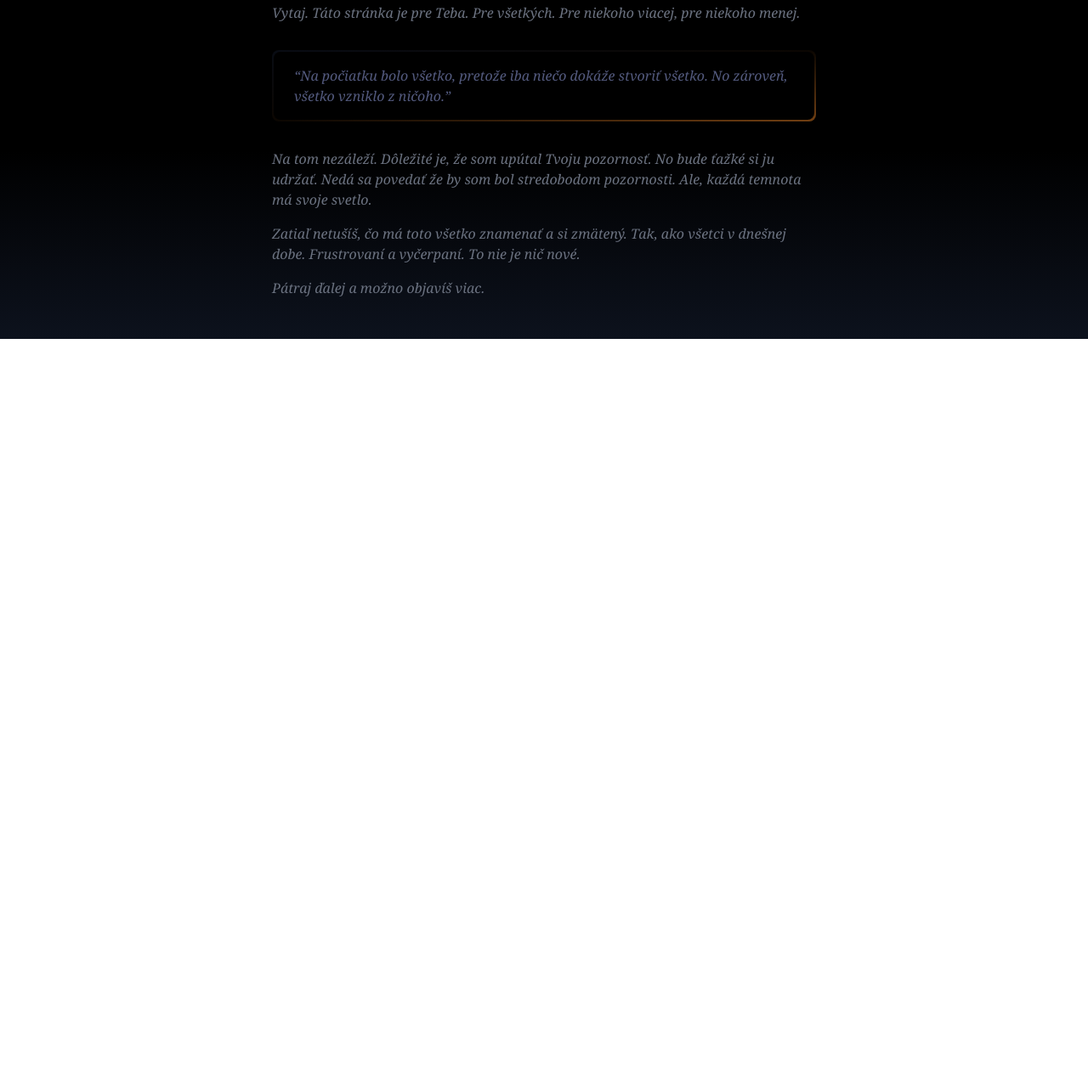
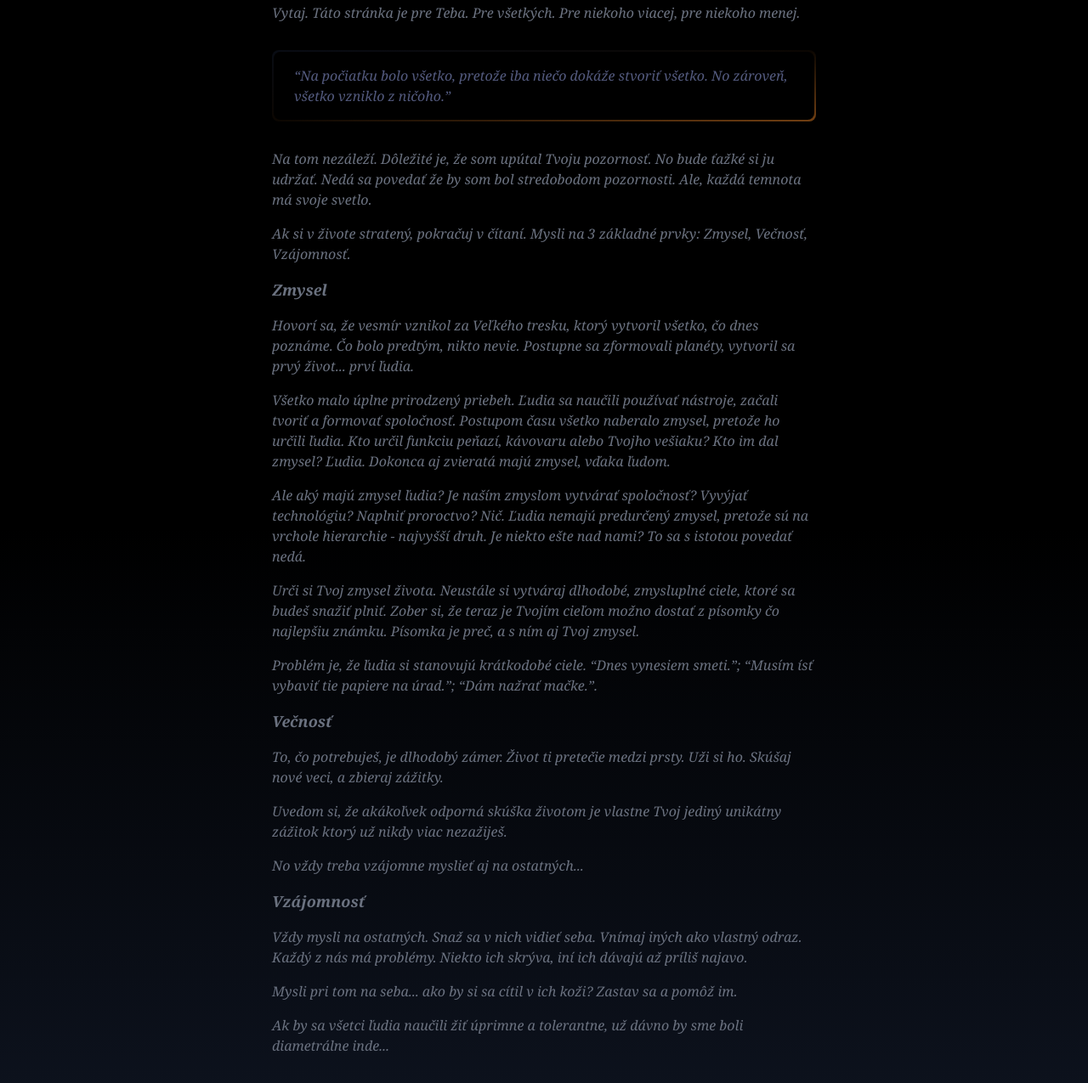
Before and after one commit to CWKevo/ktms, a plain HTML site: page site/index.html in a window 1280 px wide. Shown: the part 849-2124 px from the top of the page at 85% size. Before the commit the page ends 1248 px from the top, so only its background shows below. Drawn offline with Linux system fonts and the light colour scheme.

Commit message:
Update index.html

```diff
--- a/site/index.html
+++ b/site/index.html
@@ -31,9 +31,26 @@
           </div>
 
           <p>Na tom nezáleží. Dôležité je, že som upútal Tvoju pozornosť. No bude ťažké si ju udržať. Nedá sa povedať že by som bol stredobodom pozornosti. Ale, každá temnota má svoje svetlo.</p>
-          <p>Zatiaľ netušíš, čo má toto všetko znamenať a si zmätený. Tak, ako všetci v dnešnej dobe. Frustrovaní a vyčerpaní. To nie je nič nové.</p>
+          <p>Ak si v živote stratený, pokračuj v čítaní. Mysli na 3 základné prvky: <i>Zmysel</i>, <i>Večnosť</i>, <i>Vzájomnosť</i>.</p>
 
-          <p>Pátraj ďalej a možno objavíš viac.</p>
+          <h1 class="text-lg mt-6 font-bold mb-2">Zmysel</h1>
+          <p>Hovorí sa, že vesmír vznikol za Veľkého tresku, ktorý vytvoril všetko, čo dnes poznáme. Čo bolo predtým, nikto nevie. Postupne sa zformovali planéty, vytvoril sa prvý život... prví ľudia.</p>
+          <p>Všetko malo úplne prirodzený priebeh. Ľudia sa naučili používať nástroje, začali tvoriť a formovať spoločnosť. Postupom času všetko naberalo zmysel, pretože ho určili ľudia. Kto určil funkciu peňazí, kávovaru alebo Tvojho vešiaku? Kto im dal zmysel? Ľudia. Dokonca aj zvieratá majú zmysel, vďaka ľudom.</p>
+          <p>Ale aký majú zmysel ľudia? Je naším zmyslom vytvárať spoločnosť? Vyvýjať technológiu? Naplniť proroctvo? Nič. Ľudia nemajú predurčený zmysel, pretože sú na vrchole hierarchie - najvyšší druh. Je niekto ešte nad nami? To sa s istotou povedať nedá.</p>
+
+          <p>Urči si Tvoj zmysel života. Neustále si vytváraj dlhodobé, zmysluplné ciele, ktoré sa budeš snažiť plniť. Zober si, že teraz je Tvojím cieľom možno dostať z písomky čo najlepšiu známku. Písomka je preč, a s ním aj Tvoj zmysel.</p>
+          <p>Problém je, že ľudia si stanovujú krátkodobé ciele. <i><q>Dnes vynesiem smeti.</q></i>; <i><q>Musím ísť vybaviť tie papiere na úrad.</q></i>; <i><q>Dám nažrať mačke.</q></i>.</p>
+
+          <h1 class="text-lg mt-6 font-bold mb-2">Večnosť</h1>
+          <p>To, čo potrebuješ, je dlhodobý zámer. Život ti pretečie medzi prsty. Uži si ho. Skúšaj nové veci, a zbieraj zážitky.</p>
+          <p>Uvedom si, že akákoľvek odporná skúška životom je vlastne Tvoj jediný unikátny zážitok ktorý už nikdy viac nezažiješ.</p>
+          <p>No vždy treba vzájomne myslieť aj na ostatných...</p>
+
+          <h1 class="text-lg mt-6 font-bold mb-2">Vzájomnosť</h1>
+          <p>Vždy mysli na ostatných. Snaž sa v nich vidieť seba. Vnímaj iných ako vlastný odraz. Každý z nás má problémy. Niekto ich skrýva, iní ich dávajú až príliš najavo.</p>
+          <p>Mysli pri tom na seba... ako by si sa cítil v ich koži? Zastav sa a pomôž im.</p>
+
+          <p>Ak by sa všetci ľudia naučili žiť úprimne a tolerantne, už dávno by sme boli diametrálne inde...</p>
         </div>
       </div>
     </body>
```
